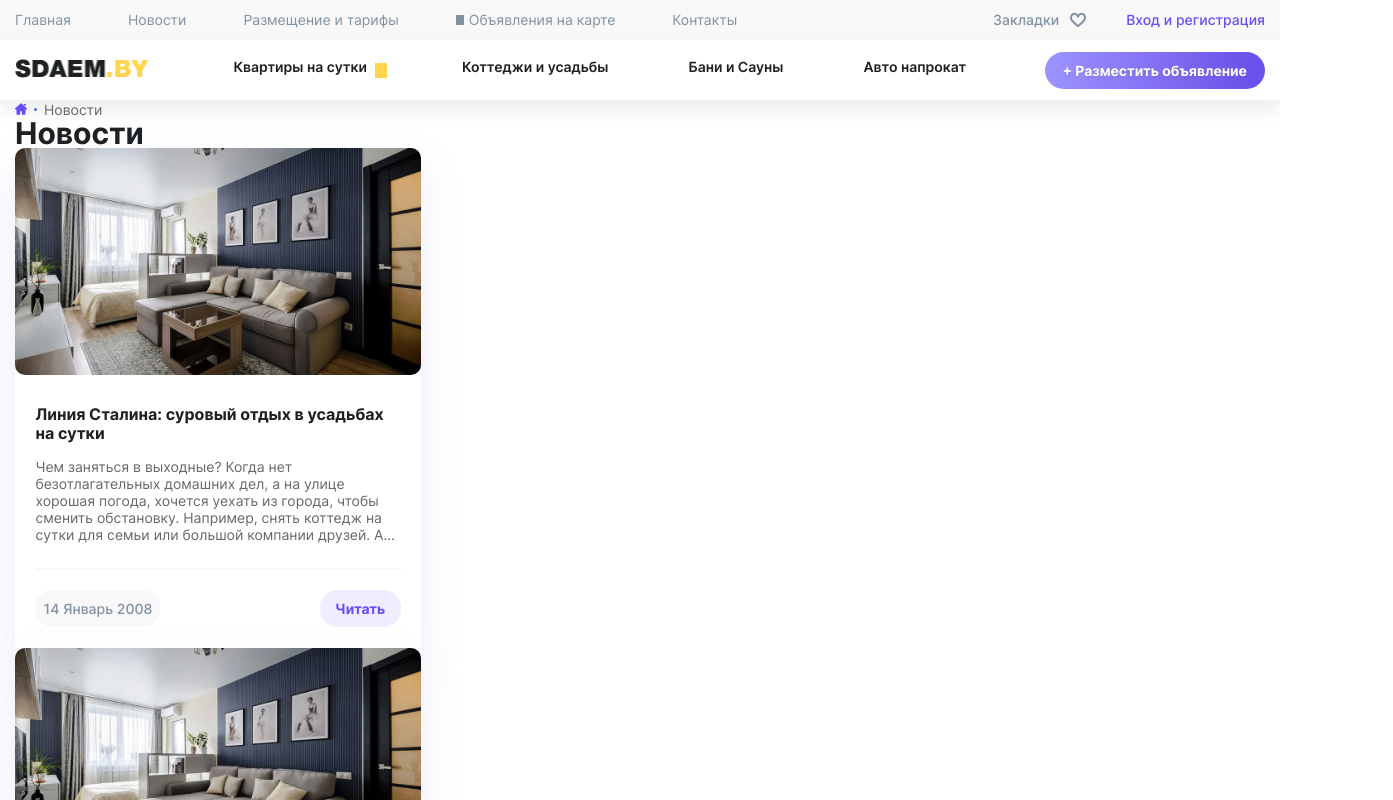
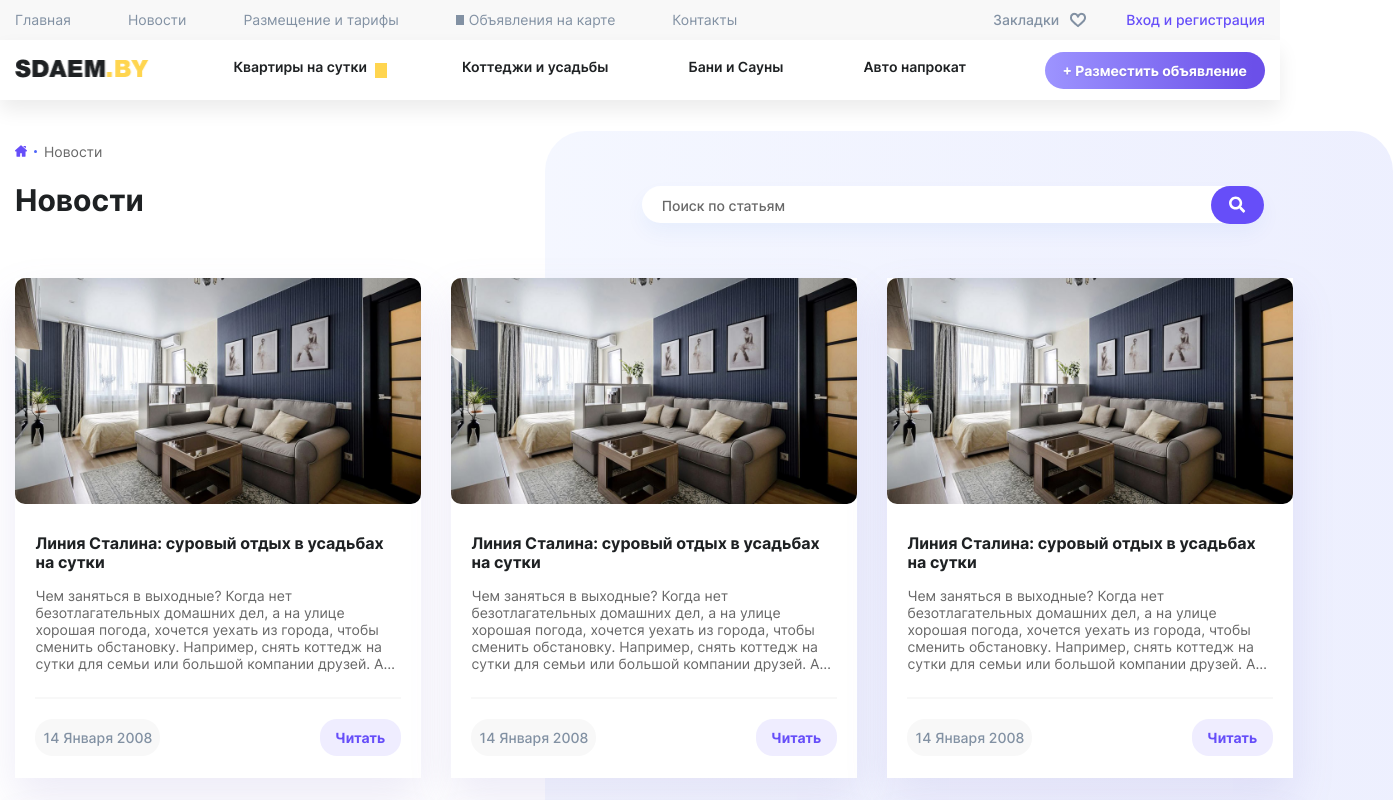
Before and after one commit to just-too-it/hawking-school-react, a React (Create React App) app: page /news in a window 1280 px wide. Shown: the top 800 px of the page, 1393 px wide, since content can reach past the window. Built offline with nearby package versions, Linux system fonts and the light colour scheme; grey boxes are pictures that could not be loaded.

Commit message:
добавлена верстка для поиска, без функционала

```diff
--- a/index.d.ts
+++ b/index.d.ts
@@ -13,3 +13,8 @@ declare module '*.svg' {
   const src: string;
   export default src;
 }
+
+declare module '*.scss' {
+  const content: Record<string, string>;
+  export default content;
+}
--- a/src/components/NewsPreview/NewsPreview.scss
+++ b/src/components/NewsPreview/NewsPreview.scss
@@ -3,6 +3,8 @@
   height: 500px;
   box-shadow: (0 20px 40px rgb(135 124 202 / 15%));
   padding-bottom: 23.54px;
+  background: $color-white;
+  position: relative;
 
   &__img {
     margin-bottom: 30px;
--- /dev/null
+++ b/src/components/Search/Search.module.scss
@@ -0,0 +1,66 @@
+@import '../../styles/helpers/variables.scss';
+
+.search {
+  width: 848.5px;
+  height: 999.21px;
+  position: relative;
+  padding-left: 97.16px;
+  padding-top: 55.08px;
+
+  &::before {
+    position: absolute;
+    content: '';
+    top: 0;
+    right: 0;
+    width: 848.5px;
+    height: 999.21px;
+    border-radius: 40px;
+    background: $color-violet-linear-light;
+    opacity: 0.1;
+  }
+}
+
+.wrapper {
+  position: relative;
+  width: 621.94px;
+  height: 37px;
+}
+
+.input {
+  width: 100%;
+  height: 37px;
+  background: $color-white;
+  box-shadow: 0px 10px 20px rgba(0, 96, 206, 0.05);
+  border-radius: 20px;
+  border: none;
+  outline: none;
+  padding: 9px 20px;
+
+  &::placeholder {
+    font-weight: 500;
+    font-size: 14px;
+    line-height: 17px;
+    color: $color-grey-dark;
+    opacity: 1;
+  }
+}
+
+.button {
+  position: absolute;
+  content: '';
+  top: 0;
+  right: 0;
+  display: flex;
+  justify-content: center;
+  align-items: center;
+  width: 53.07px;
+  height: 37.07px;
+  background: $color-cobalt;
+  border-radius: 19px;
+  border: none;
+  cursor: pointer;
+
+  &:hover {
+    background: $color-cobalt-hover;
+  }
+}
--- /dev/null
+++ b/src/components/Search/index.tsx
@@ -0,0 +1,20 @@
+import React from 'react'
+import styles from './Search.module.scss'
+import { ReactComponent as SearchIcon } from '../../assets/images/icons/search.svg';
+
+export const Search = () => {
+    return(
+        <article className={styles.search}>
+            <div className={styles.wrapper}>
+                <input type="text" className={styles.input} placeholder="Поиск по статьям"/>
+                <button
+                    type="submit"
+                    className={styles.button}
+                    onClick={()=>console.log('фильтрация статей')}
+                >
+                    <SearchIcon width={'17.07'} height={'17.07'}/>
+                </button>
+            </div>
+        </article>
+    )
+}
--- a/src/core/constants/months.constant.ts
+++ b/src/core/constants/months.constant.ts
@@ -1 +1 @@
-export const MONTHS = ['Январь', 'Февраль', 'Март', 'Апрель', 'Май', 'Июнь', 'Июль', 'Август', 'Сентябрь', 'Октябрь', 'Ноябрь', 'Декабрь'];
+export const MONTHS = ['Января', 'Февраля', 'Марта', 'Апреля', 'Мая', 'Июня', 'Июля', 'Августа', 'Сентября', 'Октября', 'Ноября', 'Декабря'];
--- a/src/styles/helpers/variables.scss
+++ b/src/styles/helpers/variables.scss
@@ -12,10 +12,11 @@ $color-grey-default: #f8f8f8;
 $color-cobalt: #664ef9;
 $color-cobalt-10: rgb(102 78 249 / 10%);
 $color-cobalt-light: #4e64f9;
+$color-cobalt-hover: #5C35F9;
 $color-yellow-linear: linear-gradient(106.06deg, #ffd54f 1.12%, #fec100 97.96%);
 $color-violet-linear: linear-gradient(90deg, #9d94ff 0%, #6b50e9 94.5%);
 $color-violet-linear-hover: linear-gradient(90deg, #867cfc 0%, #6929f3 94.5%);
-
+$color-violet-linear-light: linear-gradient(90deg, #94AFFF 0%, #4E64F9 94.5%);
 // Device
 $desktop-width: 1440px;
 
--- /dev/null
+++ b/src/views/pages/News/News.module.scss
@@ -0,0 +1,25 @@
+.news {
+  position: relative;
+  padding-top: 42px;
+}
+
+.list {
+  display: grid;
+  grid-template-columns: repeat(3, 1fr);
+  gap: 30px;
+}
+
+.title {
+  font-weight: 700;
+  font-size: 30px;
+  margin-top: 25px;
+  margin-bottom: 62.57px;
+}
+
+.search {
+  position: absolute;
+  content: '';
+  top: 31.42px;
+  right: -128px;
+  //z-index: -1;
+}
--- a/src/views/pages/News/News.scss
+++ /dev/null
@@ -1,6 +0,0 @@
-.news {
-  &__title {
-    font-weight: 700;
-    font-size: 30px;
-  }
-}
--- a/src/views/pages/News/index.tsx
+++ b/src/views/pages/News/index.tsx
@@ -2,20 +2,24 @@ import React from 'react';
 import { Breadcrumbs } from '../../../components/Breadcrumbs';
 import { NewsPreview } from '../../../components/NewsPreview';
 import { breadcrumbsForNews, news } from '../../../core/mockData/mockData';
+import { Search } from '../../../components/Search';
+import styles from './News.module.scss';
 
 export const News = () => {
-
   return (
-    <>
-      <Breadcrumbs breadcrumbs={breadcrumbsForNews}/>
-      <h1 className="news__title">Новости</h1>
-      <ul className="news__list">
-        {news.map(news =>
-        <li key={news.id}>
-          <NewsPreview news={news}/>
-        </li>)}
+    <section className={styles.news}>
+      <Breadcrumbs breadcrumbs={breadcrumbsForNews} />
+      <h1 className={styles.title}>Новости</h1>
+      <div className={styles.search}>
+        <Search />
+      </div>
+      <ul className={styles.list}>
+        {news.map((news) => (
+          <li key={news.id} className={styles.item}>
+            <NewsPreview news={news} />
+          </li>
+        ))}
       </ul>
-
-    </>
-  )
-}
+    </section>
+  );
+};
```
Also changed, not shown: src/assets/images/icons/search.svg (added).
